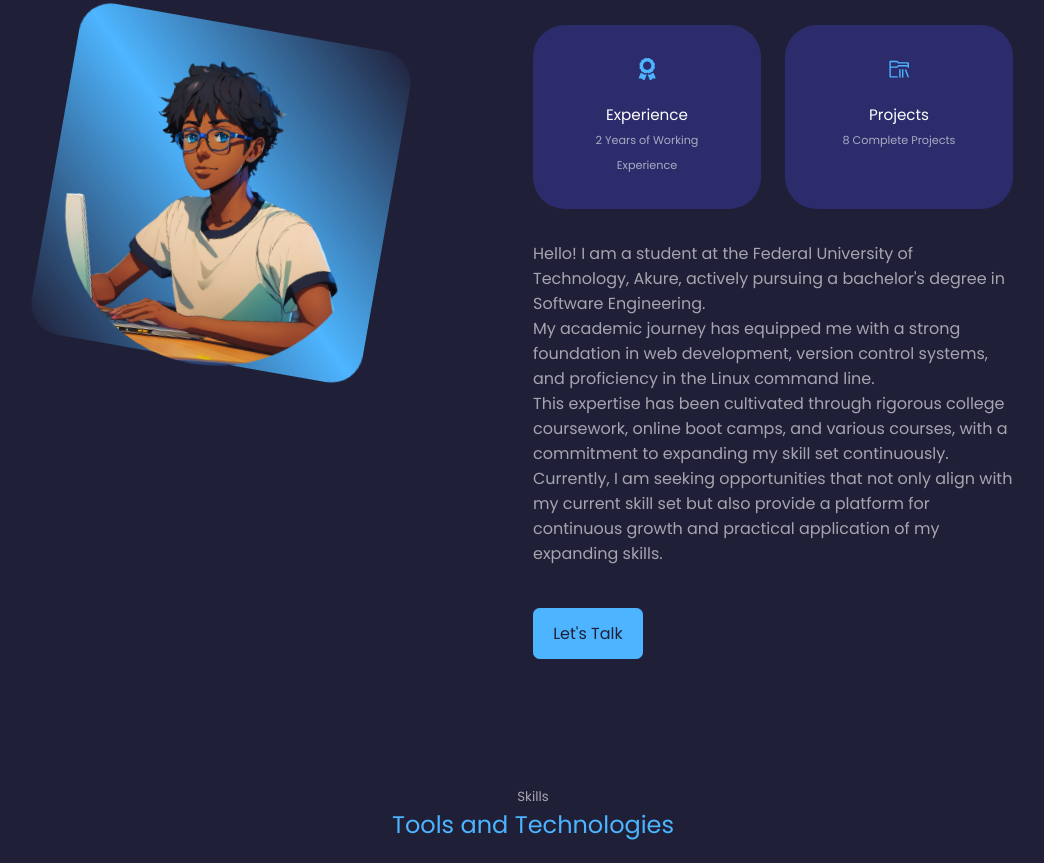
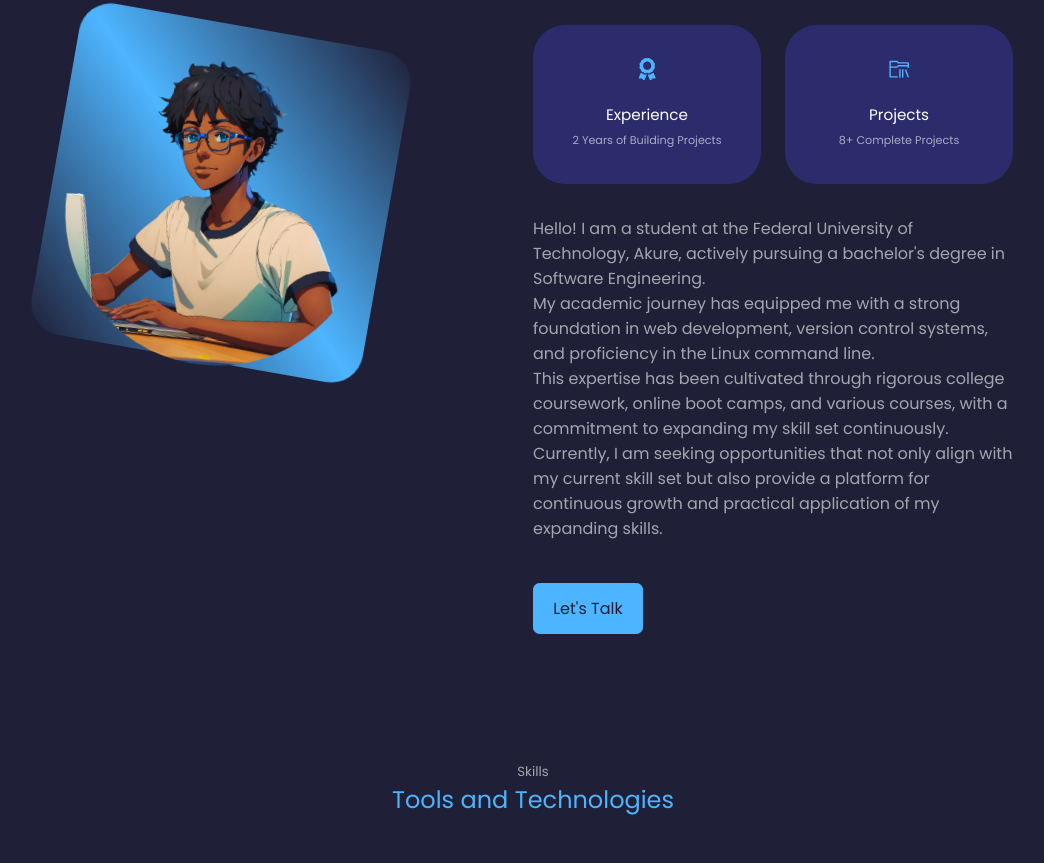
Before and after one commit to hashkitti001/portfolio, a React (Vite) app: page / in a window 1280 px wide. Shown: the part 800-1663 px from the top of the page, without its empty margins (107-1151 px from the left). Built offline with nearby package versions, Linux system fonts and the light colour scheme.

Commit message:
Update Intro.jsx

```diff
--- a/src/components/Intro.jsx
+++ b/src/components/Intro.jsx
@@ -18,12 +18,12 @@ const Intro = () => {
             <article className='about_card'>
               <FaAward className="about_icon"/>
                 <h5>Experience</h5>
-                <small>2 Years of Working Experience</small>
+                <small>2 Years of Building Projects</small>
               </article>
             <article className='about_card'>
               <VscFolderLibrary className="about_icon"/>
                 <h5>Projects</h5>
-                <small>8 Complete Projects</small>
+                <small>8+ Complete Projects</small>
             </article>
           </div>
   <p>Hello! I am a student at the Federal University of Technology, Akure, actively pursuing a bachelor's degree in Software Engineering. <br/>
```
